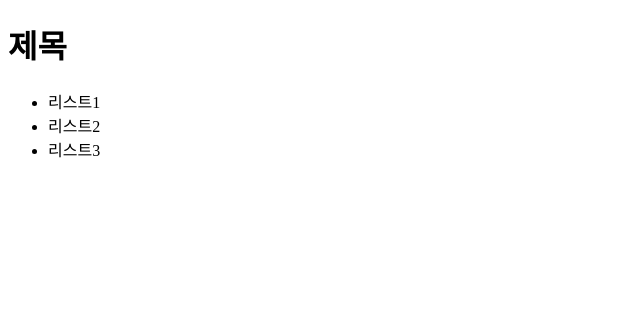
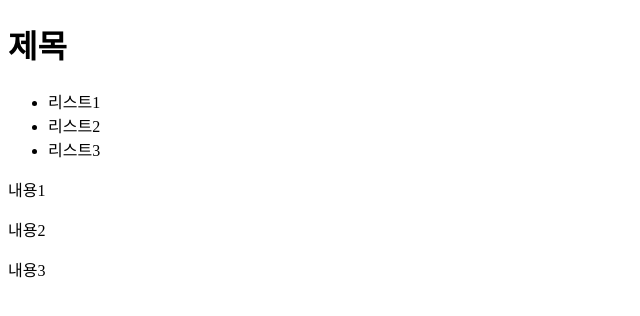
Before and after one commit to power900420/3jo_test_2, a plain HTML site: page index.html in a window 1280 px wide. Shown: the whole page, without its empty margins (0-640 px from the left). Drawn offline with Linux system fonts and the light colour scheme.

Commit message:
[고민석 / 04/28] 내용 추가

```diff
--- a/index.html
+++ b/index.html
@@ -11,5 +11,8 @@
 		<li>리스트2</li>
 		<li>리스트3</li>
 	</ul>
+	<p>내용1</p>
+	<p>내용2</p>
+	<p>내용3</p>
 </body>
 </html>
```
